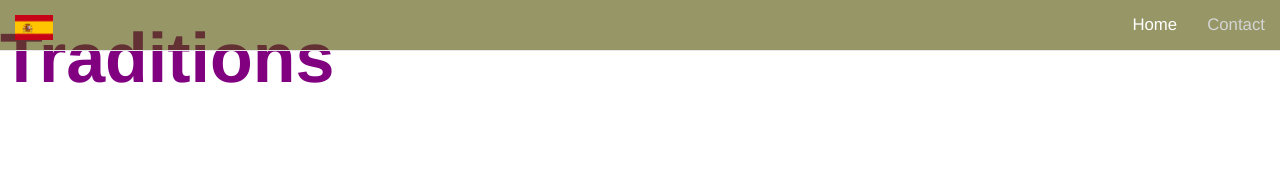
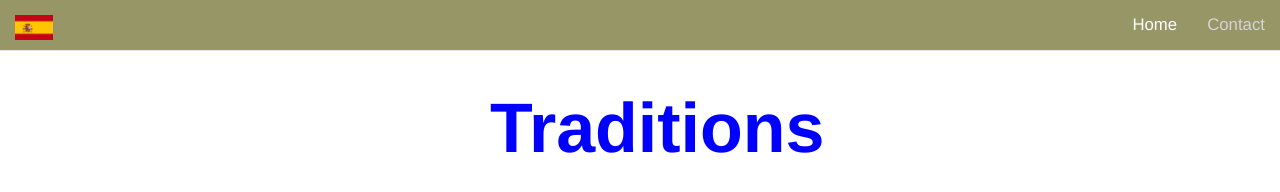
Before and after one commit to GiuliaCarfora/Group-project, a plain HTML site: page traditions.html in a window 1280 px wide. Drawn offline with nearby package versions, Linux system fonts and the light colour scheme.

Commit message:
traditions

```diff
--- a/CSS/traditions.css
+++ b/CSS/traditions.css
@@ -2,6 +2,8 @@ html,body{
 	height: 100%;
 	width: 100%
 }
+
+body { padding-top: 70px; }
 
 .navbar {
 	background-color:rgba(80,80,0, 0.6);
@@ -19,25 +21,27 @@ html,body{
 }
 .landing-text{
 	display: table-cell;
+  align-items: center;
+  align-content: center;
 	text-align: center;
-	vertical-align: middle;
+	vertical-align: text-top;
+}
+.center-div{
+  padding-left: 35em;
 }
 
 .landing-text h1{
 	font-size: 500%;
 	font-weight: 700;
-	color: purple;
+	color: blue;
+  text-align: center;
+  vertical-align: text-top;
 }
+
 .btn {
 	background-color: white;
 	color: black;
 	font-weight: 700;
-}
-
-.landing-text h3{
-
-	font-weight: 700;
-	color: white;
 }
 
 .padding {
--- a/traditions.html
+++ b/traditions.html
@@ -32,11 +32,10 @@
     </div>
   </nav>
 
-  <div id="home">
+  <div class="center-div" id="home">
     <div class="landing-text">
       <h1>Traditions</h1>
     </div>
   </div>
 
-
 </body>
```
